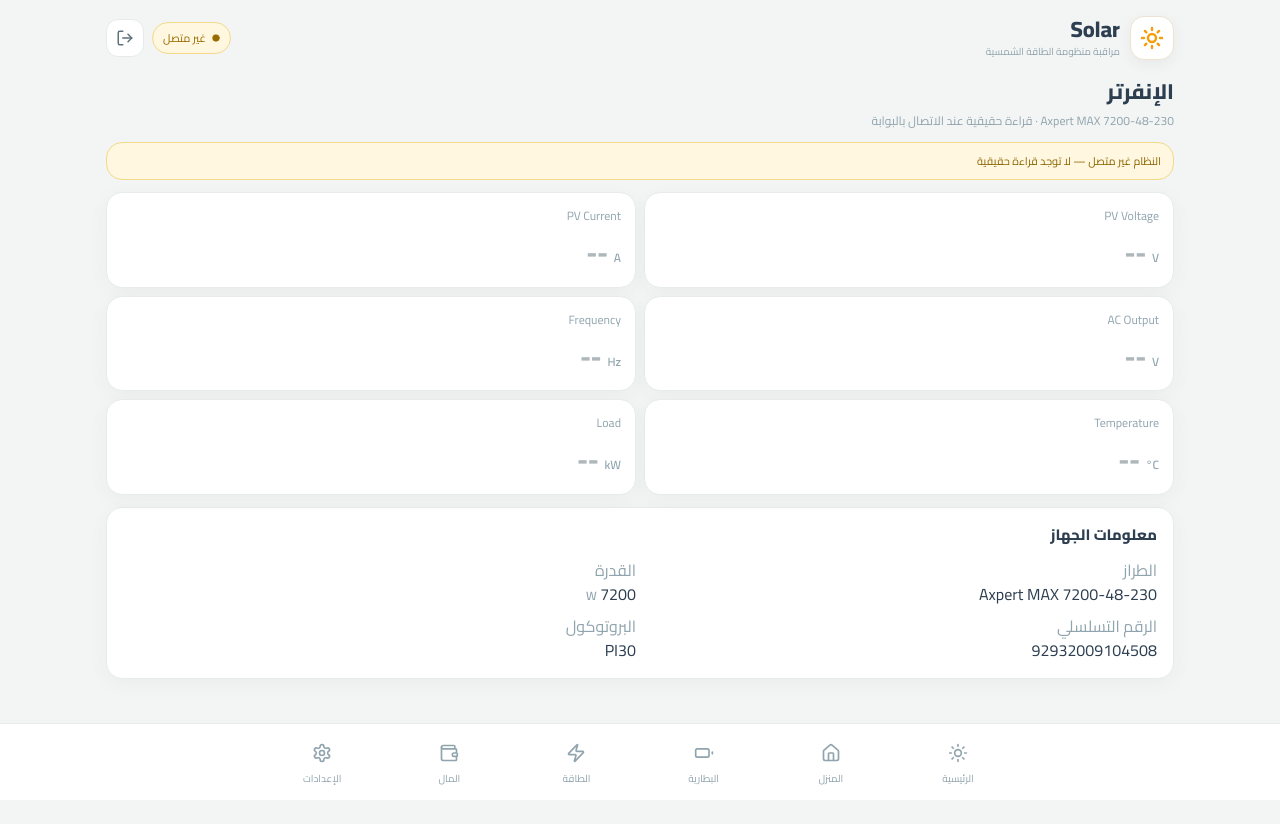
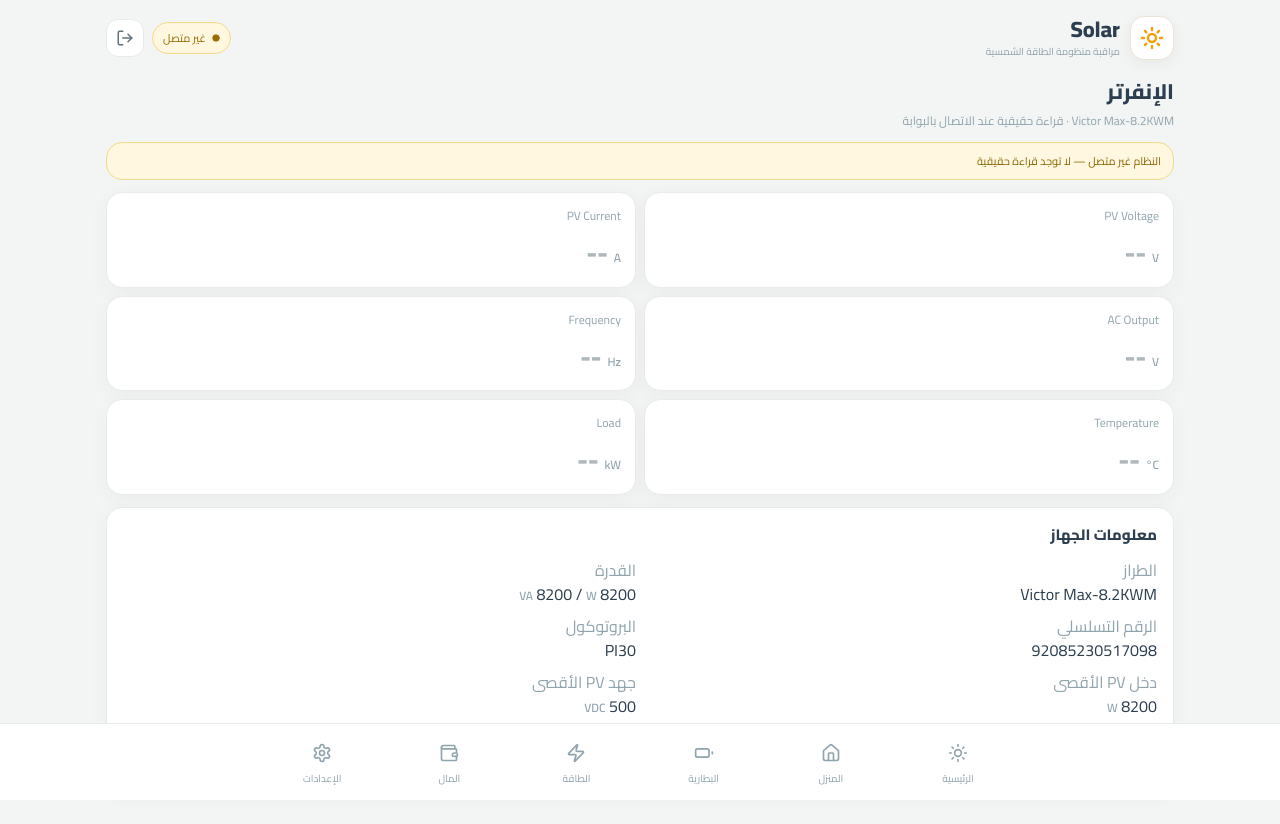
Before and after one commit to mahmoudbir-glitch/Solar, a Next.js app: page /inverter in a window 1280 px wide. Shown: the top 824 px of the page. Before the commit the page ends 800 px from the top, so only its background shows below. Built offline with nearby package versions, Linux system fonts and the light colour scheme.

Commit message:
feat: show Victor Max-8.2KWM inverter specs

```diff
--- a/src/app/inverter/page.tsx
+++ b/src/app/inverter/page.tsx
@@ -21,14 +21,18 @@ export default function Inverter(){
   ['Load','kW',telemetry.loadPowerW===null?null:telemetry.loadPowerW/1000,'#26a69a']
  ];
  return <>
-  <h1 className="page-title">الإنفرتر</h1><p className="page-subtitle">Axpert MAX 7200-48-230 · قراءة حقيقية عند الاتصال بالبوابة</p>
+  <h1 className="page-title">الإنفرتر</h1><p className="page-subtitle">Victor Max-8.2KWM · قراءة حقيقية عند الاتصال بالبوابة</p>
   <div className={"offline-banner "+(online?'online-banner':'')}><span>{online?'النظام متصل — قراءة حقيقية':'النظام غير متصل — لا توجد قراءة حقيقية'}</span></div>
   <div className="grid-2">{values.map(([t,u,v,c])=><div className="metric-card" key={t}><div className="metric-head">{t}</div><div className="metric-value" style={{color:online?c:'#aeb8bb'}}>{v===null?'--':Number(v).toFixed(online&&typeof v==='number'&&t==='Load'?2:1)} <small>{u}</small></div></div>)}</div>
   <div className="card" style={{marginTop:12}}><h2 className="section-title">معلومات الجهاز</h2><div className="grid-2">
-   <div><span className="muted">الطراز</span><div>Axpert MAX 7200-48-230</div></div>
-   <div><span className="muted">القدرة</span><div>7200 <span className="unit">W</span></div></div>
-   <div><span className="muted">الرقم التسلسلي</span><div><bdi dir="ltr">92932009104508</bdi></div></div>
+   <div><span className="muted">الطراز</span><div>Victor Max-8.2KWM</div></div>
+   <div><span className="muted">القدرة</span><div>8200 <span className="unit">W</span> / 8200 <span className="unit">VA</span></div></div>
+   <div><span className="muted">الرقم التسلسلي</span><div><bdi dir="ltr">92085230517098</bdi></div></div>
    <div><span className="muted">البروتوكول</span><div>PI30</div></div>
+   <div><span className="muted">دخل PV الأقصى</span><div>8200 <span className="unit">W</span></div></div>
+   <div><span className="muted">جهد PV الأقصى</span><div>500 <span className="unit">VDC</span></div></div>
+   <div><span className="muted">مدى MPPT</span><div>360–450 <span className="unit">VDC</span></div></div>
+   <div><span className="muted">نطاق البطارية</span><div>40–63 <span className="unit">VDC</span></div></div>
   </div></div>
  </>;
 }
```
